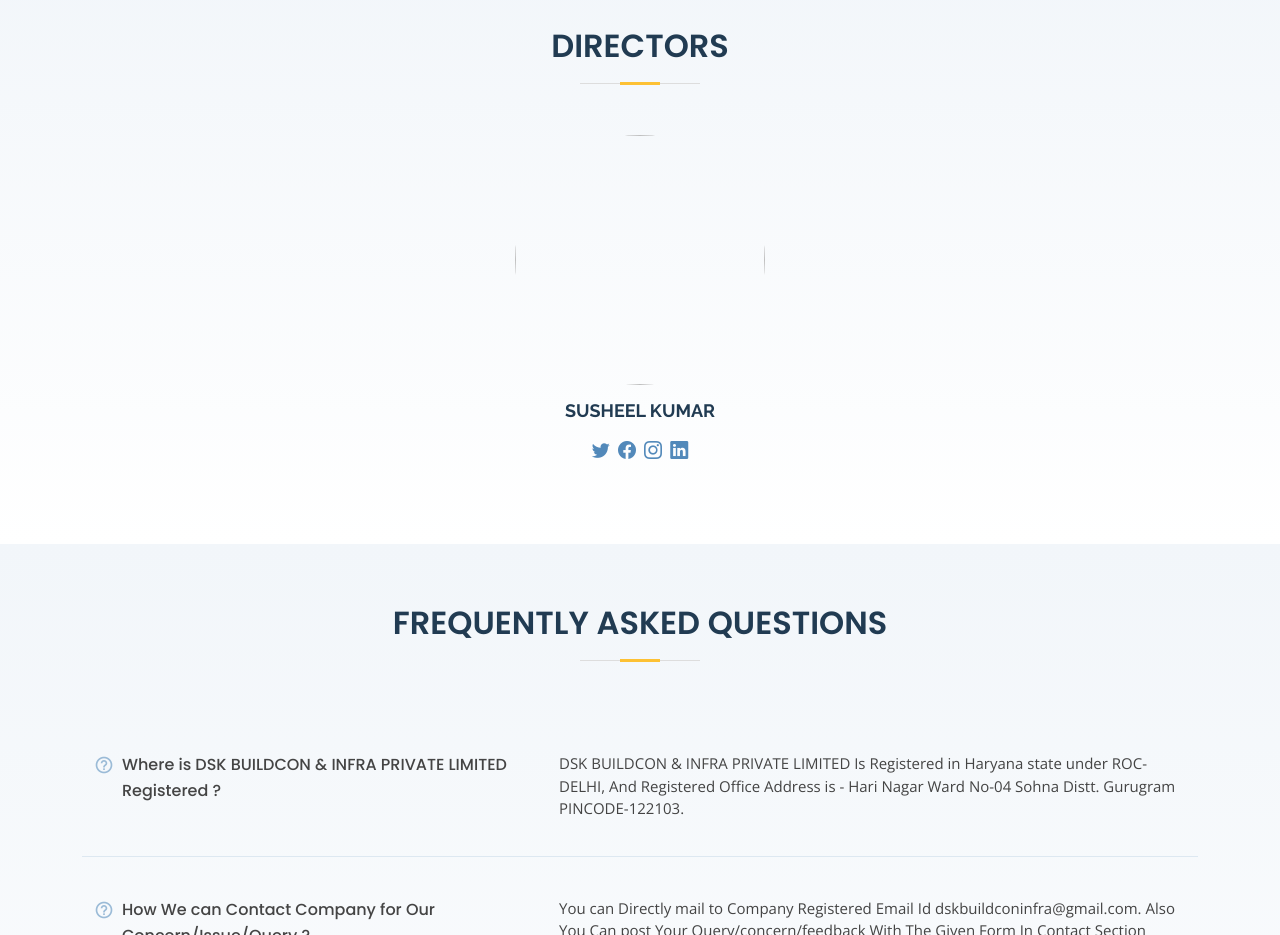
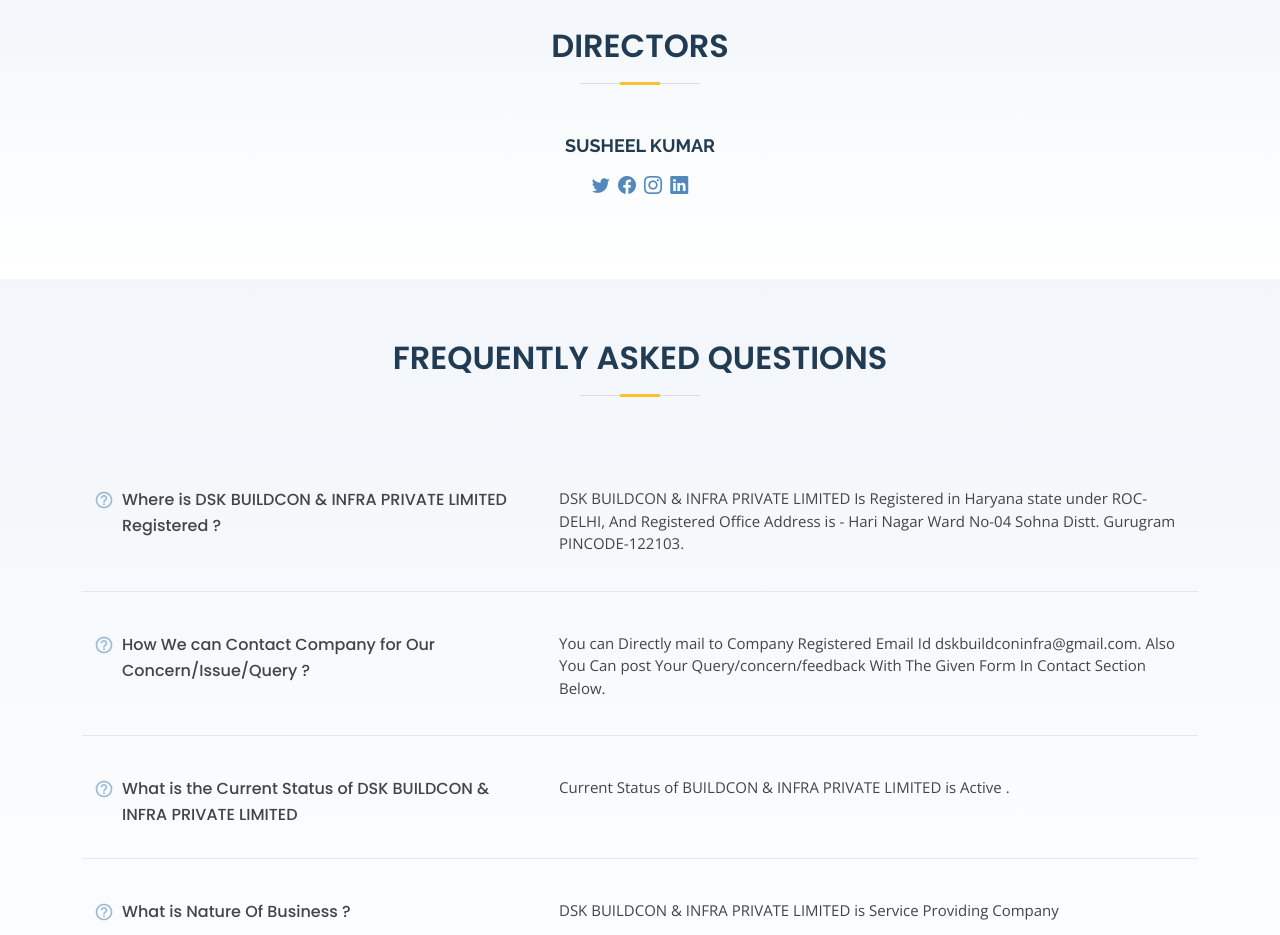
Before and after one commit to yogitasingla/businessWebsite, a plain HTML site: page index.html in a window 1280 px wide. Shown: the part 4860-5795 px from the top of the page. Drawn offline with nearby package versions, Linux system fonts and the light colour scheme; no server answers.

Commit message:
code updated

```diff
--- a/index.html
+++ b/index.html
@@ -585,7 +585,7 @@
 
           <div>
             <div class="member" data-aos="fade-up" data-aos-delay="200">
-              <div class="pic"><img src="" alt=""></div>
+              <!-- <div class="pic"><img src="" alt=""></div> -->
               <h4>SUSHEEL KUMAR</h4>
               <!-- <span>CTO</span> -->
               <div class="social">
```
